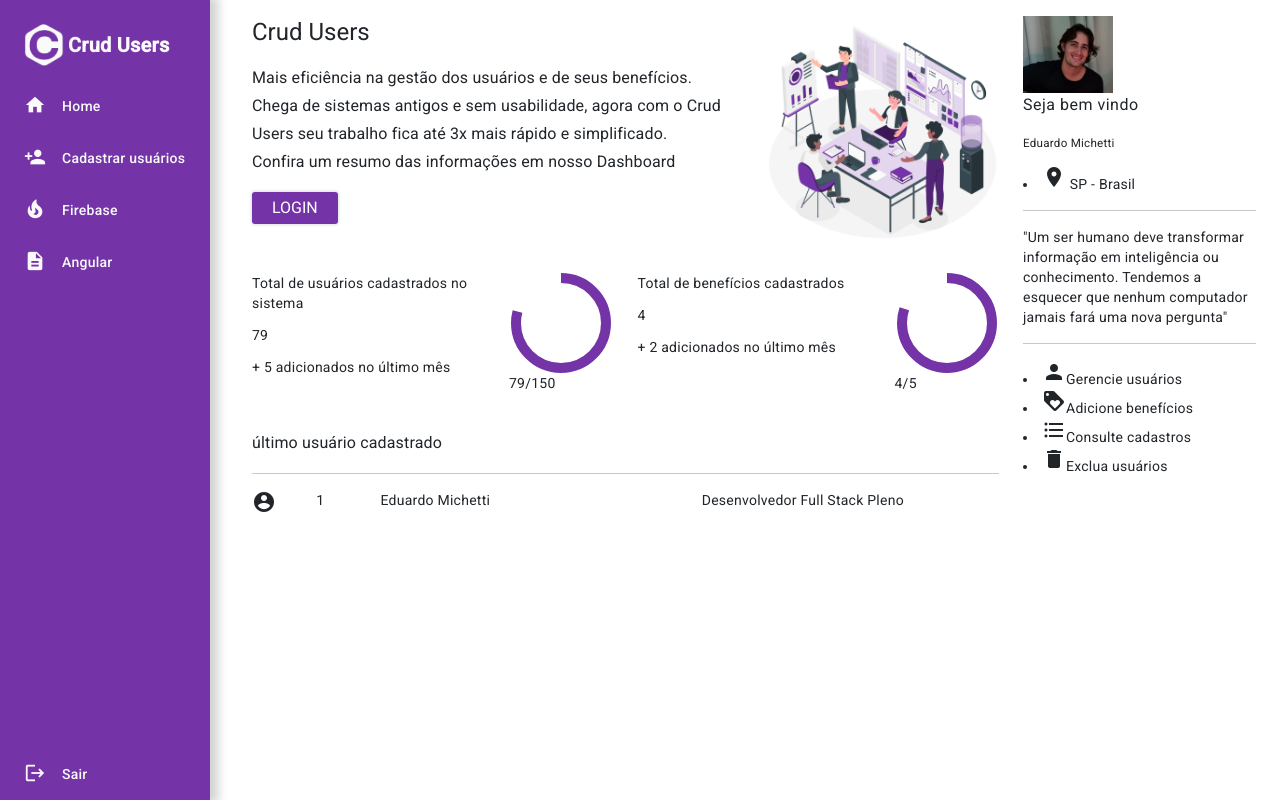
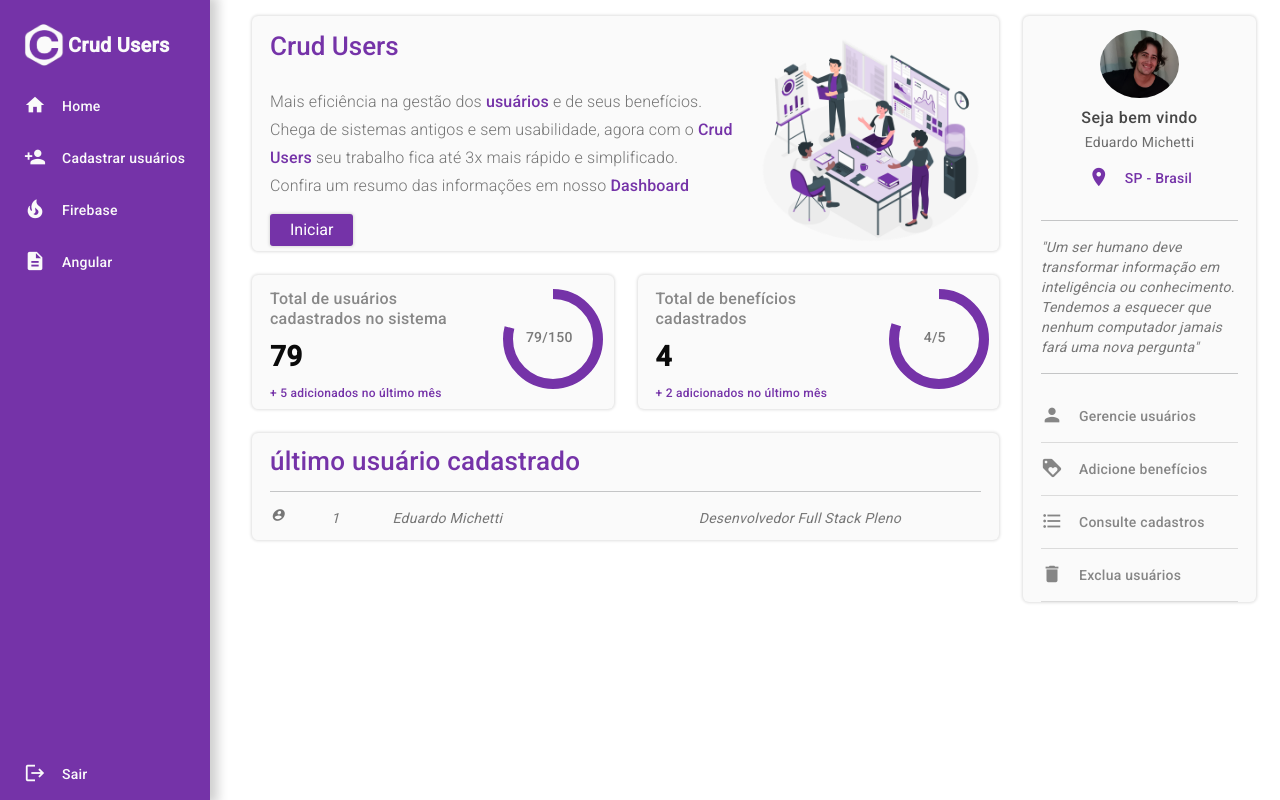
Before and after one commit to EduardoMichetti/angular17CrudFirebase, an Angular app: page /home in a window 1280 px wide. Built offline with nearby package versions, Linux system fonts and the light colour scheme.

Commit message:
Tela Home: Estilizando css

```diff
--- a/src/app/pages/home/home.component.html
+++ b/src/app/pages/home/home.component.html
@@ -18,7 +18,7 @@
               Confira um resumo das informações em nosso <span>Dashboard</span>
             </h3>
 
-            <app-botao textButton="Iniciar" routerLink="/usuarios"></app-botao>
+            <app-botao textoBotao="Iniciar" routerLink="/usuarios"></app-botao>
           </div>
           <div class="col-12 col-md-4">
             <img src="../../../assets/dashboard.png" width="100%">
@@ -95,7 +95,7 @@
      <div class="col-12 col-lg-3">
       <div class="card-info">
         <div class="container-perfil">
-          <img src="../../../assets/img-perfil.png" class="img-perfil" width="90px">
+          <img src="../../../assets/img-perfil.png" class="img-perfil">
           <h4>Seja bem vindo</h4>
           <h5>Eduardo Michetti</h5>
           <li> <mat-icon>location_on</mat-icon> SP - Brasil </li>
--- a/src/app/pages/home/home.component.scss
+++ b/src/app/pages/home/home.component.scss
@@ -0,0 +1,105 @@
+
+.card-info{
+background: #fafafa;
+padding: 14px 18px 0px 18px;
+border-radius: 6px;
+box-shadow: 0px 0px 3px 1px #0a0a0a20;
+}
+
+.titulo{
+  font-size: 26px;
+  font-weight: 500;
+  padding: 0;
+  margin: 0 !important;
+  color: var(--primary-color);
+}
+.subtitulo{
+  font-size: 16px;
+  font-weight: 300;
+  margin: 0;
+  padding: 26px 0px 14px 0px;
+  color: var(--gray-color);
+
+  span{
+    color: var(--primary-color);
+    font-weight: 500;
+  }
+}
+
+//CARD SPINNER
+.texto-card{
+  font-size: 16px;
+  font-weight: 500;
+  color: #888;
+  margin-bottom: 18px;
+}
+.numero-card{
+  font-size: 28px;
+  font-weight: bold;
+  color: #0a0a0a;
+  margin-bottom: 16px;
+}
+.destaque-card{
+  font-size: 12px;
+  font-weight: 500;
+  color: var(--primary-color);
+  margin-bottom: 0;
+}
+.info-spinner{
+  font-size: 14px;
+  font-weight: 500;
+  color: #797979;
+  text-align: center;
+  position: relative;
+  top: -62px;
+  margin: 0 auto;
+}
+
+//LADO DIREITO
+li{
+  font-size: 14px;
+  font-weight: 500;
+  color: #868686;
+  padding: 14px 0;
+  margin: 0;
+  display: flex;
+  align-items: center;
+  border-bottom: 1px solid #dbdbdb;
+
+  mat-icon{
+    margin-right: 14px;
+    font-size: 22px;
+  }
+}
+
+.img-perfil{
+  border-radius: 50%;
+  width: 40%;
+}
+.container-perfil{
+  width: 100%;
+  text-align: center;
+  h4{
+    font-size: 16px;
+    color: #474747;
+    font-weight: 500;
+    margin: 8px 0px 0px 0px;
+  }
+  h5{
+    font-size: 14px;
+    color: #6d6d6d;
+    font-weight: 400;
+    margin: 2px 0px 0px 0px;
+  }
+  li{
+    justify-content: center;
+    color: var(--primary-color);
+    border: none;
+  }
+}
+
+.texto-p{
+font-size: 14px;
+font-style: italic;
+color: #767676;
+}
```
